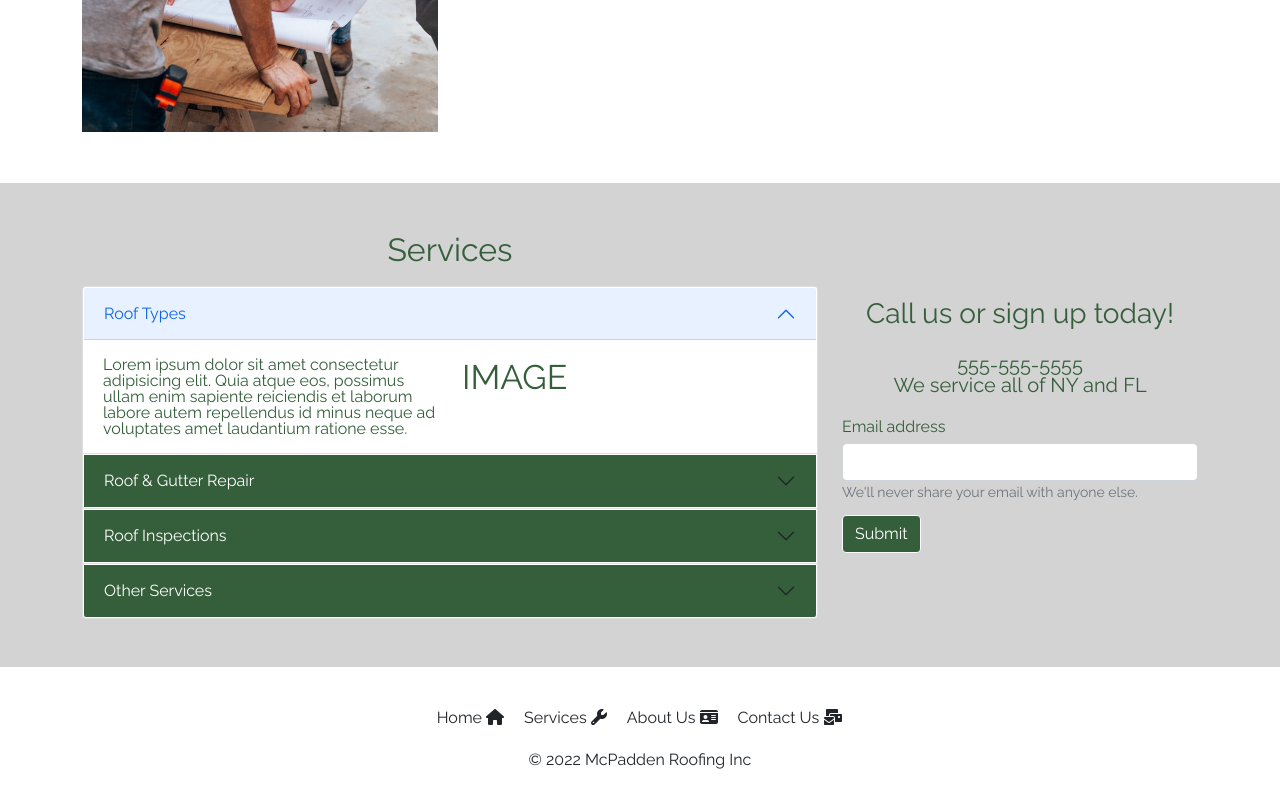
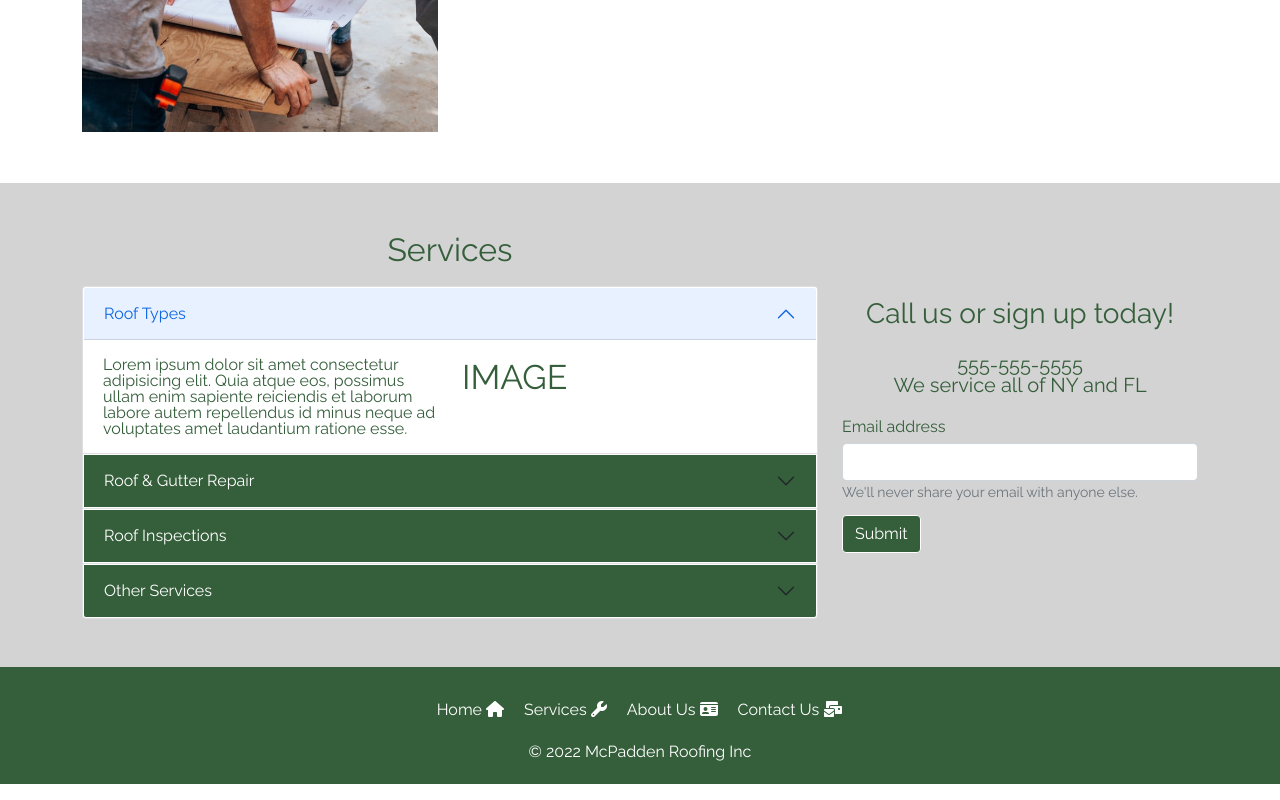
Before and after one commit to tmcfadden7/mcpadden-roofing-react-app, a React (Create React App) app: page / in a window 1280 px wide. Shown: the part 1398-2198 px from the top of the page. Built offline with nearby package versions, Linux system fonts and the light colour scheme.

Commit message:
add footer container and styles to it

```diff
--- a/src/App.css
+++ b/src/App.css
@@ -191,6 +191,11 @@ header nav {
 	color: #355e3b;
 }
 
+.footer-container {
+	background-color: #355e3b;
+	color: #fff;
+}
+
 @media screen and (min-width: 992px) {
 	nav {
 		display: flex;
--- a/src/components/Footer.js
+++ b/src/components/Footer.js
@@ -9,7 +9,7 @@ import {
 const Footer = () => {
 	return (
 		<>
-			<footer className='p-4'>
+			<footer className='footer-container p-3'>
 				<div className='container'>
 					<nav className='p-2'>
 						<ul className='d-flex'>
```
